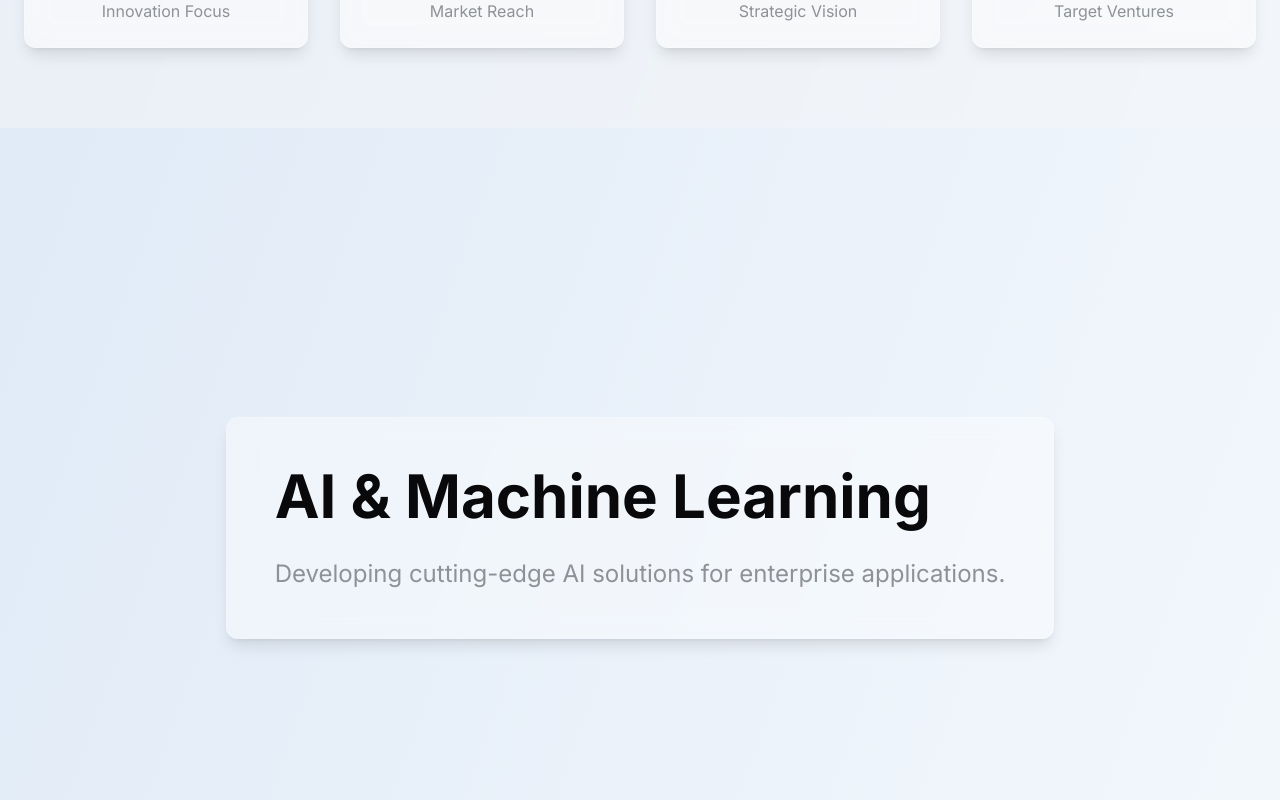
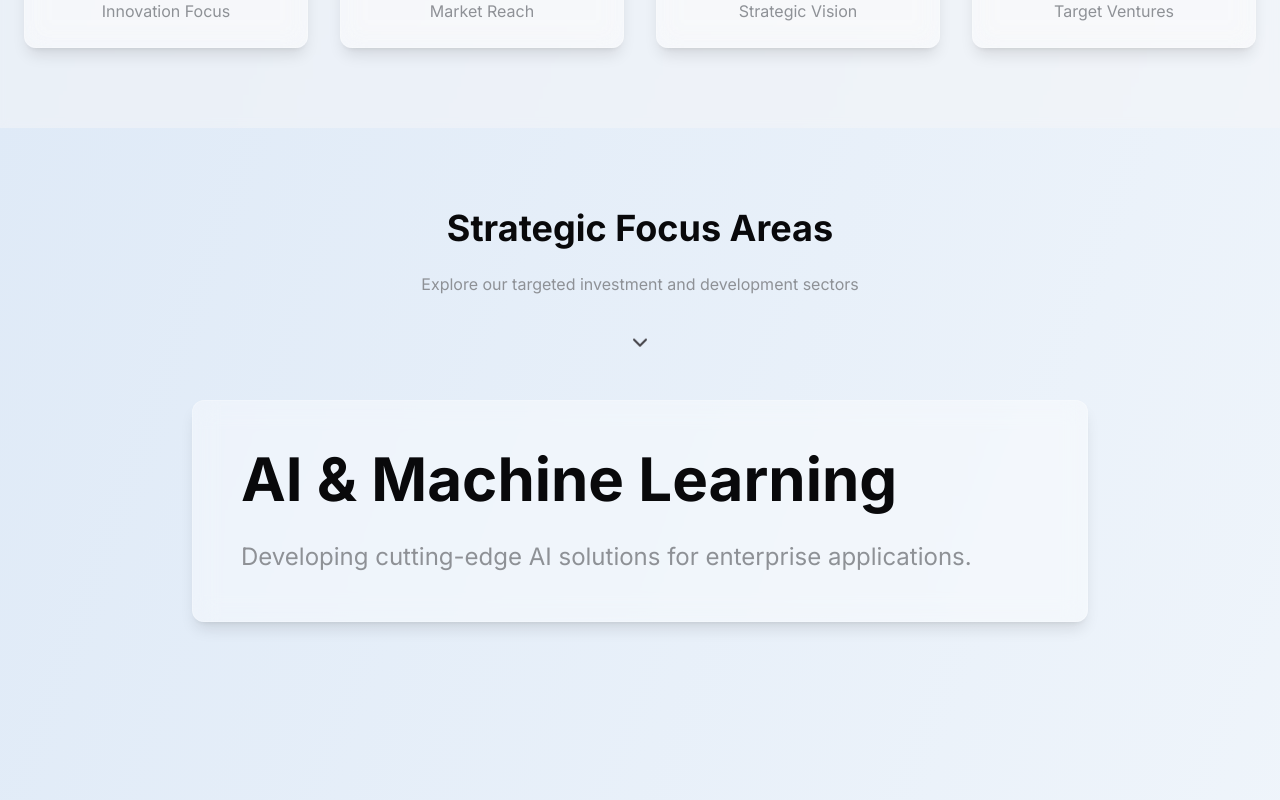
Before and after one commit to Shakz101/conglomerate-connect, a React (Vite) app: page / in a window 1280 px wide. Shown: the part 720-1520 px from the top of the page. Built offline with nearby package versions, Linux system fonts and the light colour scheme.

Commit message:
Fix: Scrolling issue on Opportunities section
The scrolling functionality on the "Opportunities" section was not working correctly, preventing users from viewing all listed items.  This commit addresses this issue.

```diff
--- a/src/pages/Index.tsx
+++ b/src/pages/Index.tsx
@@ -1,5 +1,6 @@
+
 import { useState, useEffect, useRef } from "react";
-import { Building2, Globe, Rocket, Target } from "lucide-react";
+import { Building2, Globe, Rocket, Target, ChevronDown } from "lucide-react";
 
 const Index = () => {
   const [isVisible, setIsVisible] = useState(false);
@@ -27,8 +28,8 @@ const Index = () => {
         });
       },
       {
-        threshold: [0.3],
-        rootMargin: "-20% 0px"
+        threshold: 0.1,
+        rootMargin: "0px"
       }
     );
 
@@ -106,15 +107,18 @@ const Index = () => {
       </section>
 
       {/* Strategic Opportunities Section */}
-      <section className="relative h-screen" id="opportunities">
-        <div
-          ref={scrollContainerRef}
-          className="absolute inset-0 overflow-y-auto snap-y snap-mandatory"
-          style={{
-            height: '100vh',
-            scrollBehavior: 'smooth'
-          }}
-        >
+      <section className="py-20" id="opportunities">
+        <div className="container mx-auto px-6 mb-10">
+          <h2 className="text-4xl font-bold text-gradient mb-6 text-center">Strategic Focus Areas</h2>
+          <p className="text-center text-primary-light mb-10 max-w-2xl mx-auto">
+            Explore our targeted investment and development sectors
+          </p>
+          <div className="flex justify-center mb-4">
+            <ChevronDown className="w-6 h-6 animate-bounce text-primary" />
+          </div>
+        </div>
+
+        <div className="space-y-16 pb-20">
           {[
             {
               sector: "AI & Machine Learning",
@@ -143,13 +147,13 @@ const Index = () => {
           ].map((sector, index) => (
             <div
               key={sector.sector}
-              className="h-screen w-full flex items-center justify-center relative snap-start"
+              className="max-w-4xl mx-auto"
               data-index={index}
             >
-              <div className={`animate-bg animate-bg-${index + 1} absolute inset-0`} />
-              <div className={`max-w-4xl mx-auto px-6 transition-all duration-1000 transform ${
+              <div className={`relative transition-all duration-700 transform ${
                 visibleSections.has(index) ? 'translate-y-0 opacity-100' : 'translate-y-12 opacity-0'
               }`}>
+                <div className={`animate-bg animate-bg-${index + 1} absolute inset-0 rounded-xl -z-10`} />
                 <div className="glass p-12 rounded-xl backdrop-blur-xl">
                   <h2 className="text-4xl md:text-5xl lg:text-6xl font-bold text-gradient mb-8 hover-scale">
                     {sector.sector}
```
